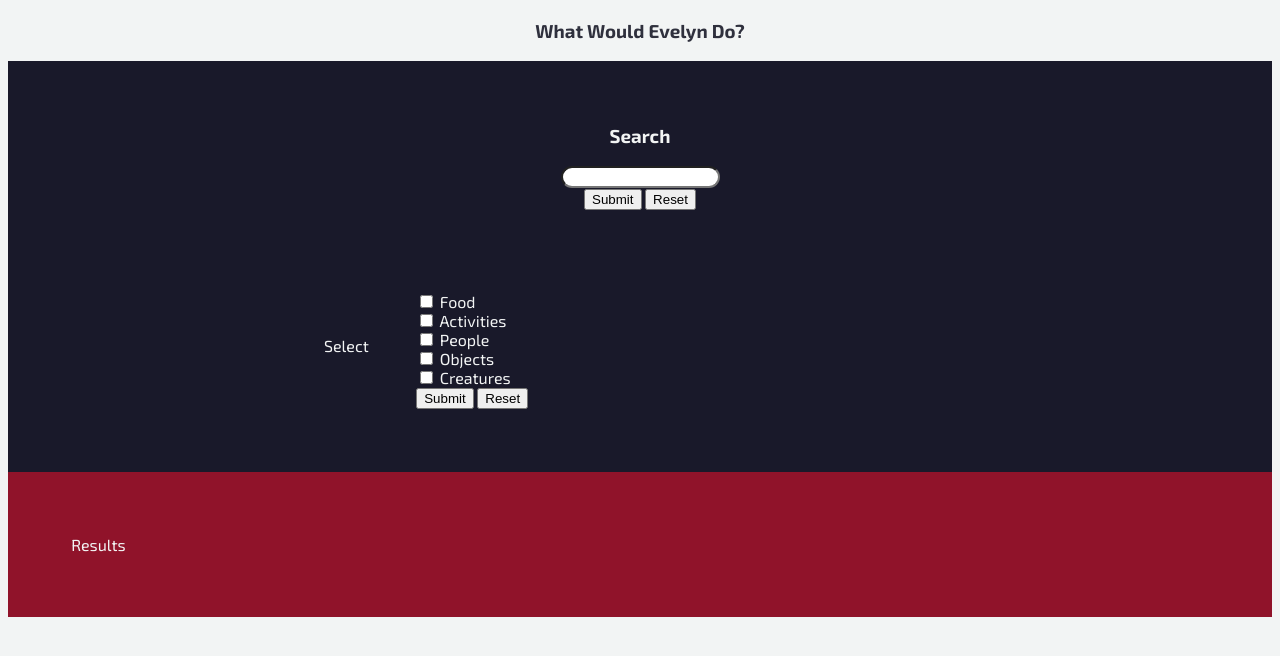
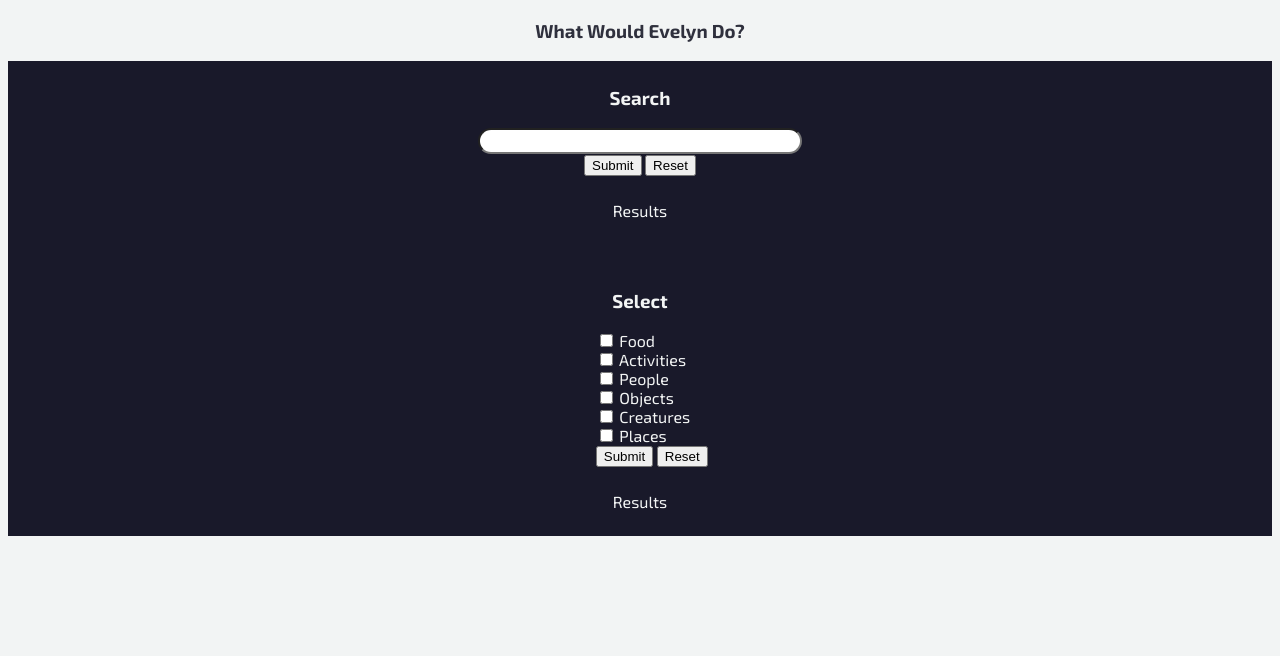
Before and after one commit to mfcecilia/wwed, a plain HTML site: page index.html in a window 1280 px wide. Shown: the part 62-718 px from the top of the page. Drawn offline with Linux system fonts and the light colour scheme.

Commit message:
E-0005 : reformat radio buttons

```diff
--- a/evelyn.css
+++ b/evelyn.css
@@ -24,7 +24,7 @@ p
     font-family: 'Open Sans', sans-serif;
 }
 
-.left-column
+.zone1
 {
   background-color: #19192A;
   height: 25%;
@@ -33,14 +33,16 @@ p
 
 #search-title
 {
+  background-color: #19192A;
   color: #F2F4F4;
   font-family: 'Exo 2', sans-serif;
   text-align: center;
-  padding-top: 5%;
+  padding-top: 2%;
 }
 
 #search-form
 {
+  background-color: #19192A;
   color: #F2F4F4;
   font-family: 'Exo 2', sans-serif;
   text-align: center;
@@ -51,41 +53,52 @@ p
   text-align: center;
   font-family: 'Exo 2', sans-serif;
   border-radius: 20px;
+  width: 25%;
+  height: 20px;
 }
 
-#radio
+#search-results
 {
+  background-color: #19192A;
   color: #F2F4F4;
-  text-align: left;
   font-family: 'Exo 2', sans-serif;
-  padding-left: 25%;
-  padding-top: 5%;
-  padding-bottom: 5%;
+  text-align: center;
+  padding-top: 2%;
+  padding-bottom: 2%;
 }
 
-#radio-header
+#radio-title
 {
+  background-color: #19192A;
   color: #F2F4F4;
   font-family: 'Exo 2', sans-serif;
-  float: left;
-  padding-top: 5%;
-  padding-bottom: 5%;
-  padding-right: 5%;
+  text-align: center;
+  padding-top: 2%;
 }
 
-.right-column
+#radio-form
+{
+  background-color: #19192A;
+  color: #F2F4F4;
+  font-family: 'Exo 2', sans-serif;
+  padding-left: 46.5%;
+}
+
+#radio-results
+{
+  background-color: #19192A;
+  color: #F2F4F4;
+  font-family: 'Exo 2', sans-serif;
+  text-align: center;
+  width: 100%;
+  padding-top: 2%;
+  padding-bottom: 2%;
+}
+
+.zone2
 {
   background-color: #90132A;
   float: right;
   height: 25%;
   width: 100%;
 }
-
-#results
-{
-  color: #F2F4F4;
-  font-family: 'Exo 2', sans-serif;
-  padding-left: 5%;
-  padding-top: 5%;
-  padding-bottom: 5%;
-}
--- a/index.html
+++ b/index.html
@@ -10,7 +10,13 @@
 <h1>Evelyn</h1>
 <h3>What Would Evelyn Do?</h3>
 
-<div class="left-column">
+
+
+<!--BEGIN ZONE 1-->
+<!--Use the search box to see if your idea is Evelyn approved.
+The result will appear beneath the search box, saying if it's good or bad.
+If the result is bad, a good suggestion will appear.-->
+<div class="zone1">
 
 <div id="search-header">
   <h3 id="search-title">
@@ -24,30 +30,45 @@
   <input type="submit" value="Submit">
   <input type="reset">
 </form>
+<div id="search-results">
+  Results
+</div>
 </div>
 
-<div id="radio">
+<div id="radio-header">
+  <h3 id="radio-title">
+    Select
+  </h3>
+</div>
+
+<div id="radio-form">
   <form>
-  <p id="radio-header">
-    Select
-  </p><br>
   <input type="checkbox" name="food" value="Food"> Food<br>
   <input type="checkbox" name="activities" value="Activities"> Activities<br>
   <input type="checkbox" name="people" value="People"> People<br>
   <input type="checkbox" name="objects" value="Objects"> Objects<br>
   <input type="checkbox" name="creatures" value="Creatures"> Creatures<br>
+  <input type="checkbox" name="places" value="Places"> Places<br>
   <input type="submit" value="Submit">
   <input type="reset">
 </form>
 </div>
+<div id="radio-results">
+  Results
+</div>
 
 </div>
+<!--END ZONE 1-->
 
-<div class="right-column">
-  <div id="results">
-    Results
-  </div>
+
+<!--BEGIN ZONE 2-->
+<!--Add new items to the list as you learn more about Evelyn.
+Select the category your new list item falls into.
+Enter the new item (there may be rating and tagging options later on)-->
+<div class="zone2">
+
 </div>
+<!--END ZONE 2-->
 
 </body>
 </html>
```
